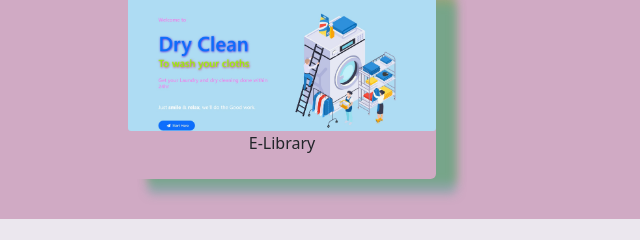
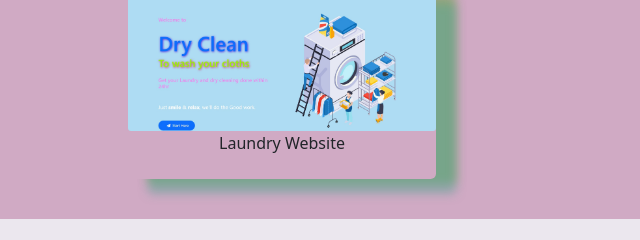
Before and after one commit to SumitGorai01/TechTitans_IT_Services, a plain HTML site: page index.html in a window 1280 px wide. Shown: the part 1840-2080 px from the top of the page, 0-640 px from the left. Drawn offline with nearby package versions, Linux system fonts and the light colour scheme.

Commit message:
Update index.html

```diff
--- a/index.html
+++ b/index.html
@@ -168,7 +168,7 @@
             <img src="image/project3.jpg" alt="" >
           </div>
           <div class="projectTitle">
-              <p>E-Library</p>
+              <p>Laundry Website</p>
           </div>
         </div>
 
```
